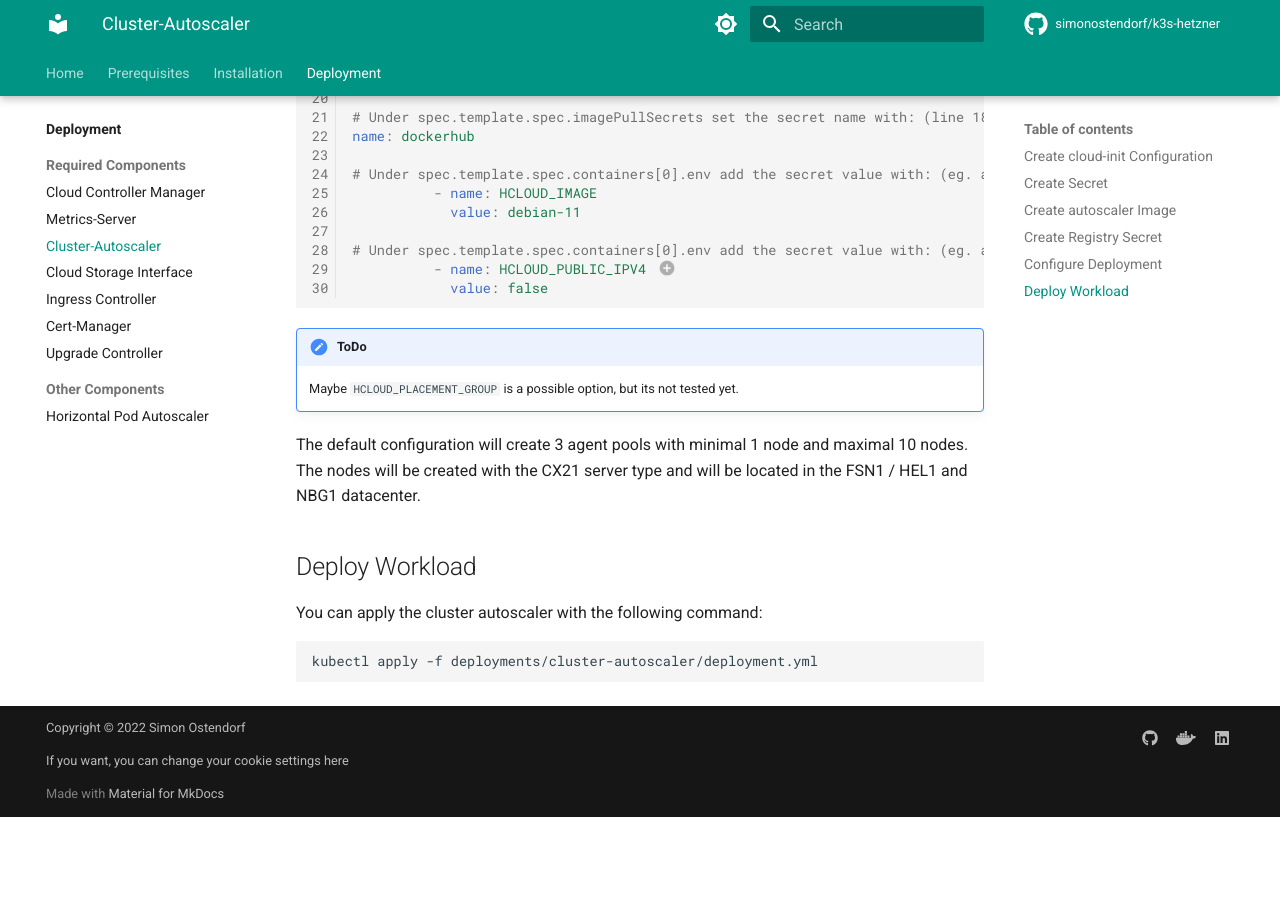
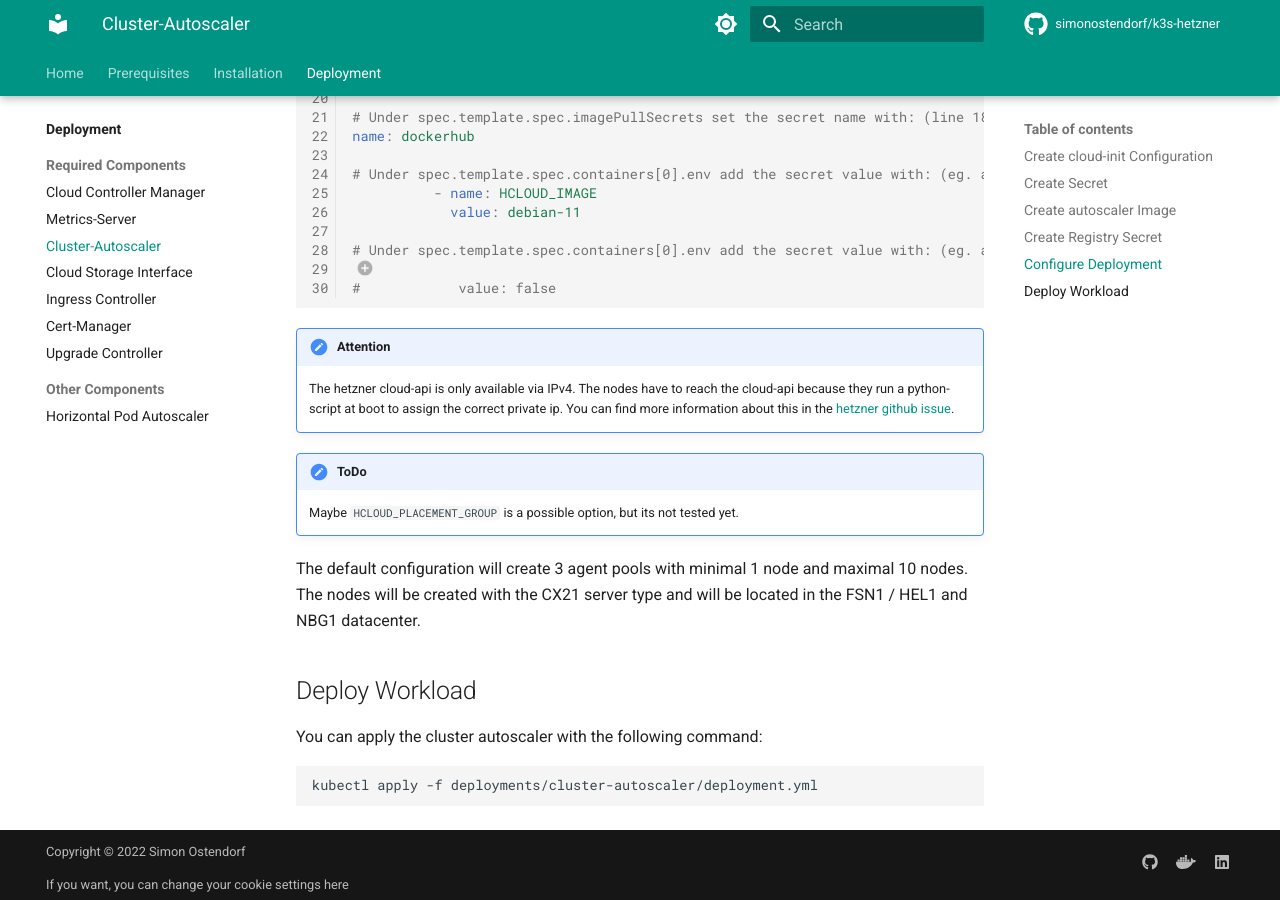
Before and after one commit to simonostendorf/k3s-hetzner, an MkDocs documentation site: the page built from docs/deployment/cluster-autoscaler.md, in a window 1280 px wide and 900 px high, scrolled down 3731 px. Built offline with MkDocs 1.6.1 and Material for MkDocs 9.7.7, drawn with Linux system fonts in a browser that asks for light colours; comment, search, counter and statistics services are not loaded; before the commit the page ends 4548 px from its top, so only the background shows below that.

Commit message:
Add reminder that ipv4 is needed. closes #41

```diff
--- a/docs/deployment/cluster-autoscaler.md
+++ b/docs/deployment/cluster-autoscaler.md
@@ -169,6 +169,11 @@ name: dockerhub
 7. Configure the scale down timer here
 8. Set this to true if you want to use public ipv4 addresses
 
+!!! error "Attention"
+    The hetzner cloud-api is only available via IPv4.
+    The nodes have to reach the cloud-api because they run a python-script at boot to assign the correct private ip.
+    You can find more information about this in the [hetzner github issue](https://github.com/hetznercloud/hcloud-cloud-controller-manager/issues/299).
+
 !!! todo "ToDo"
     Maybe `HCLOUD_PLACEMENT_GROUP` is a possible option, but its not tested yet.
 
```
Also changed, not shown: other parts of docs/deployment/cluster-autoscaler.md (+2 -2 lines).
